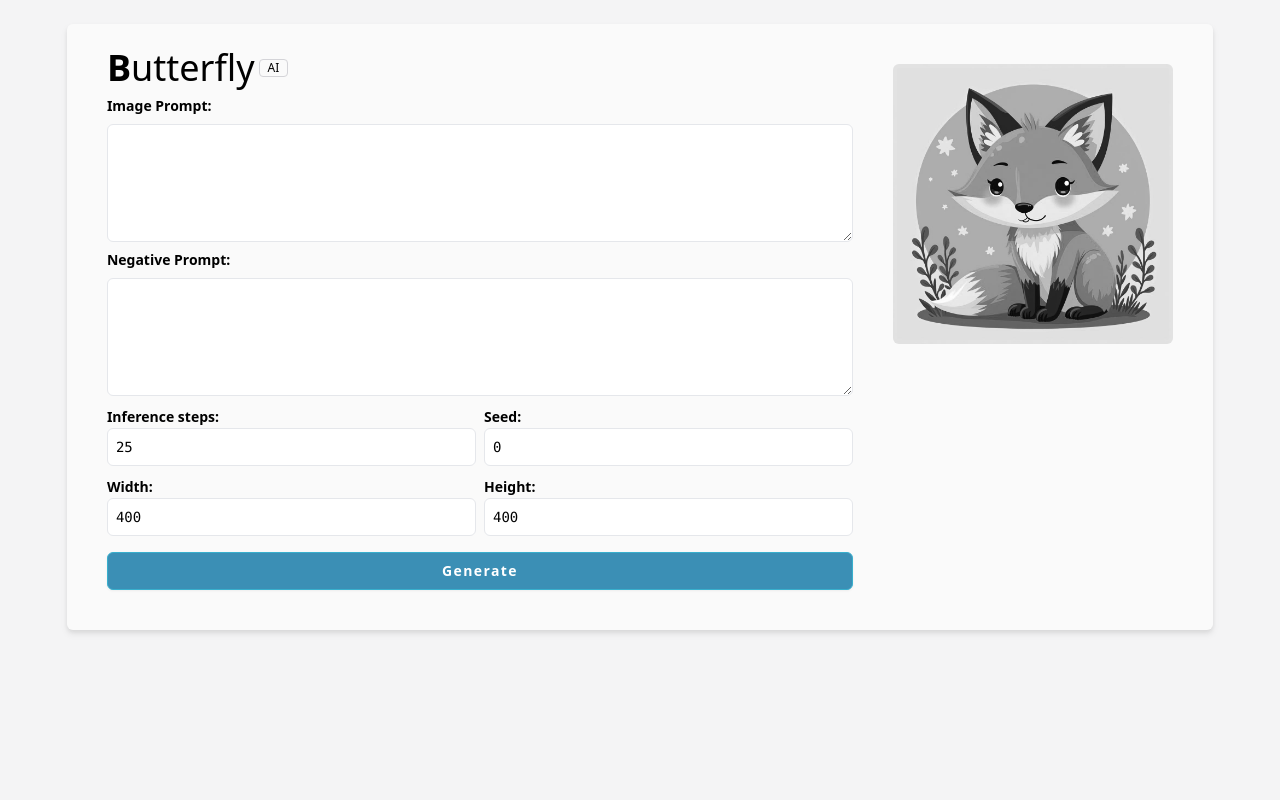
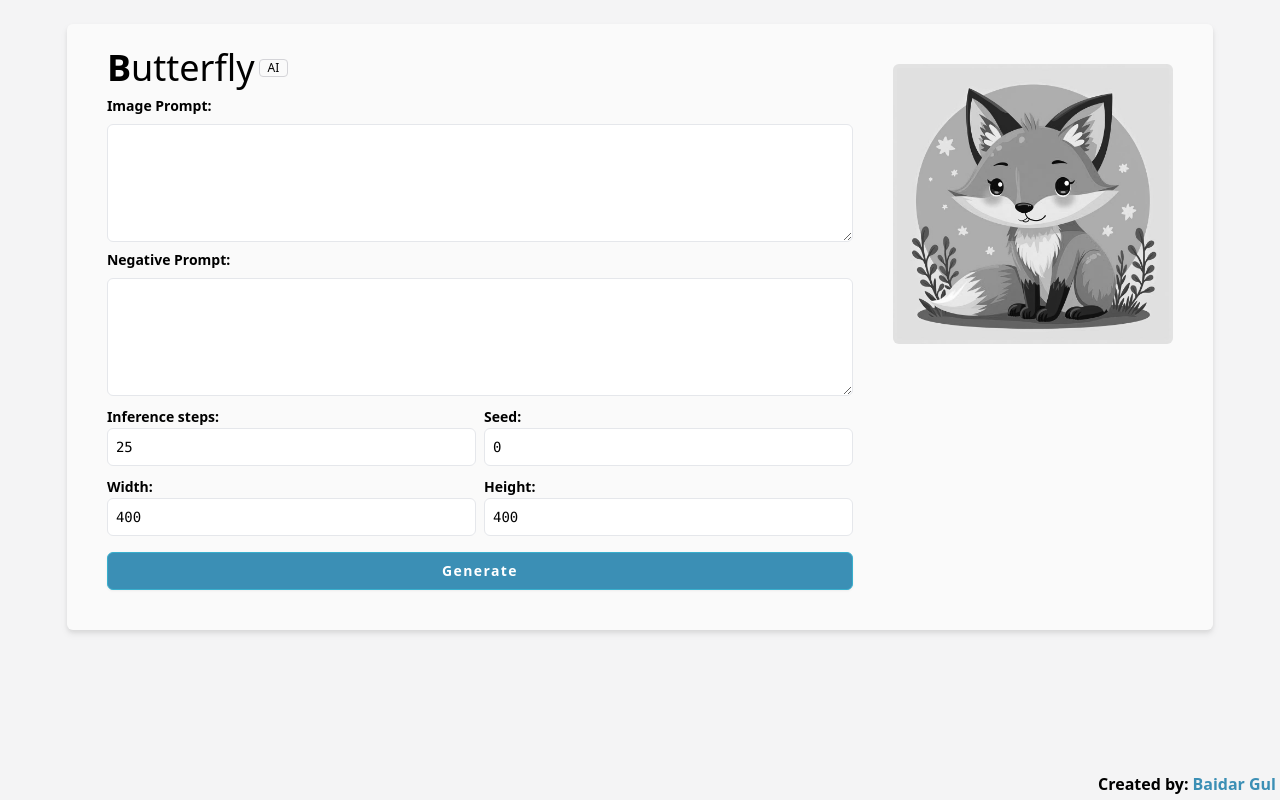
Before and after one commit to baidargul/butterflyai, a Next.js app: page / in a window 1280 px wide. Built offline with nearby package versions, Linux system fonts and the light colour scheme.

Commit message:
added my signature

```diff
--- a/app/page.tsx
+++ b/app/page.tsx
@@ -3,8 +3,20 @@ import GeneratorPanel from "@/components/GeneratorPanel";
 
 export default function Home() {
   return (
-    <div className="w-full min-h-[100dvh] max-h-full flex justify-center items-start bg-zinc-100 pt-3 sm:pt-6 p-6">
+    <div className="w-full min-h-[100dvh] max-h-full flex justify-center items-start bg-zinc-100 pt-3 sm:pt-6 pb-10 sm:pb-0 p-6 relative">
       <Controls />
+      <div className="absolute flex gap-1 items-center bottom-1 right-1">
+        <span className="font-semibold">Created by:</span>
+        <span>
+          <a
+            className="text-[#3B8FB5] font-bold font-sans"
+            href="https://www.linkedin.com/in/baidargul/"
+            target="_blank"
+          >
+            Baidar Gul
+          </a>
+        </span>
+      </div>
     </div>
   );
 }
```
